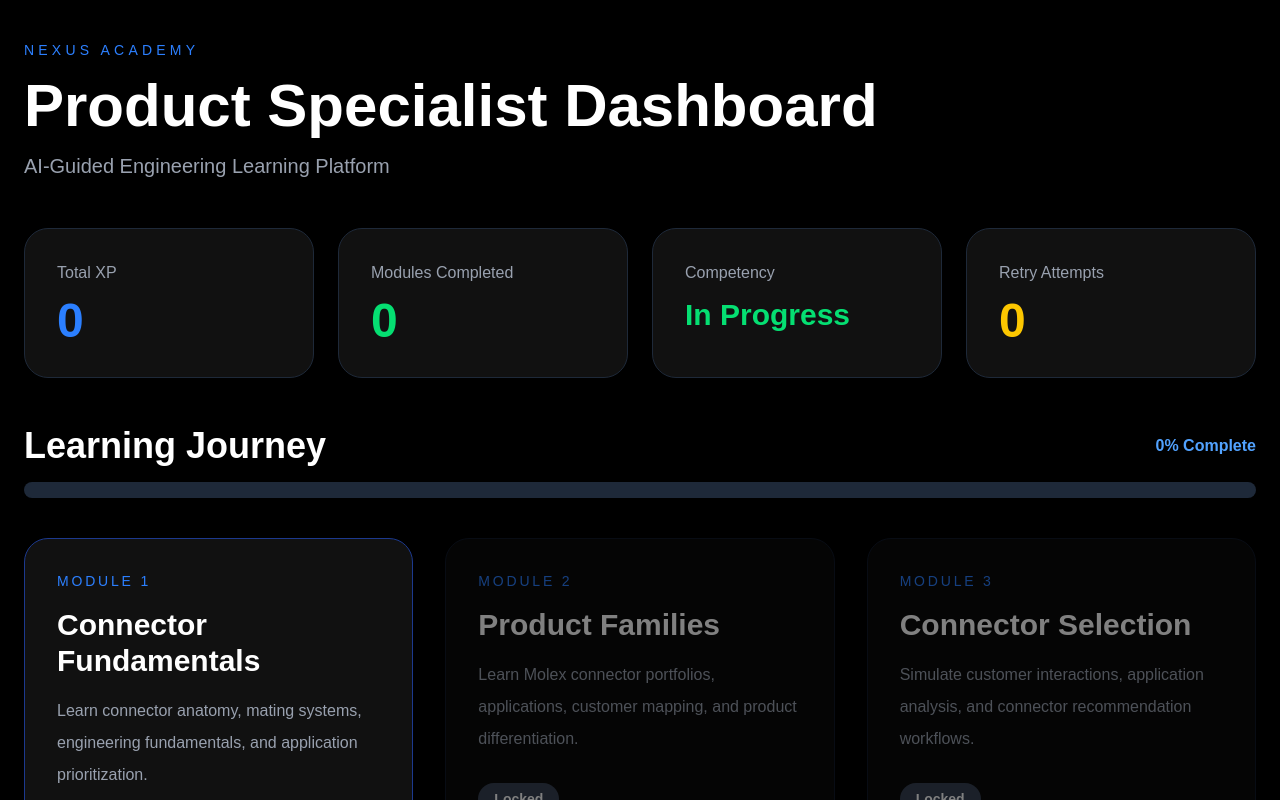
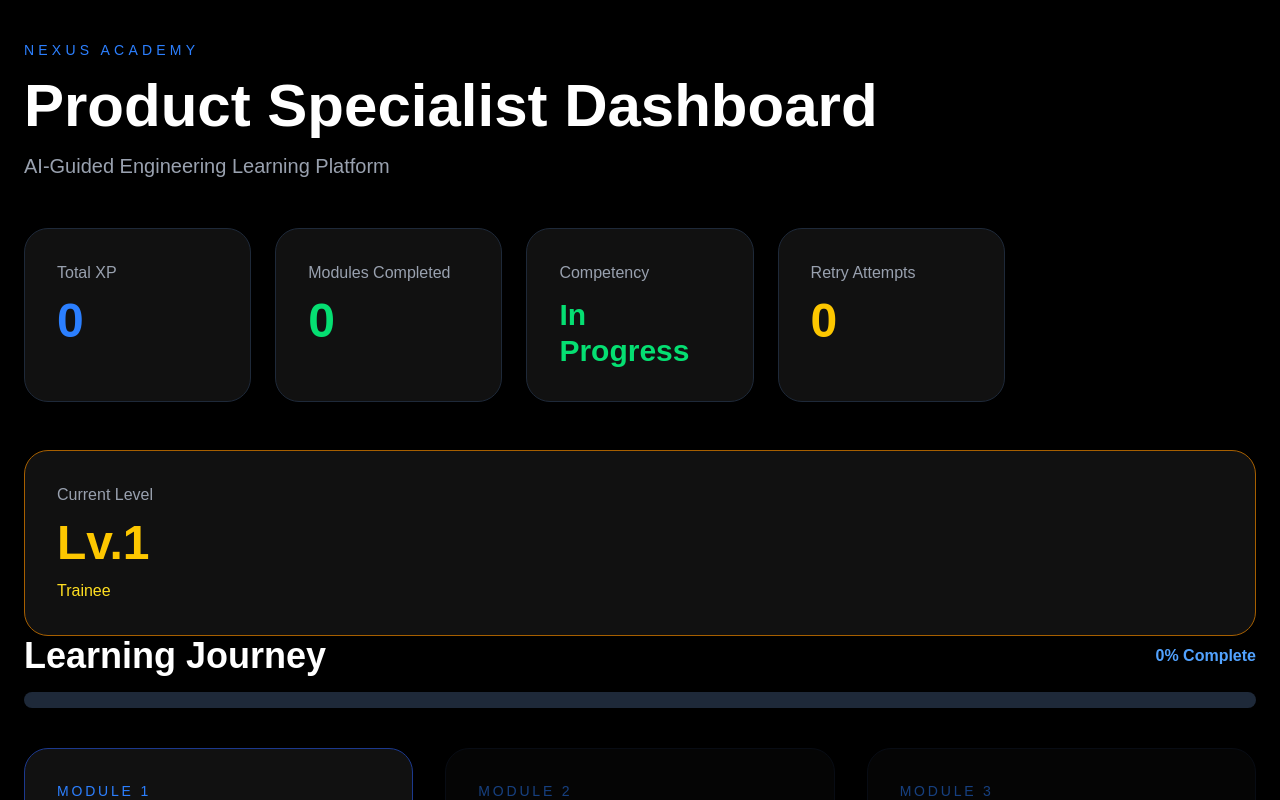
Before and after one commit to vishalawati08/nexus-academy-vishal, a Next.js app: page /dashboard in a window 1280 px wide. Shown: the top 800 px of the page. Built offline with nearby package versions, Linux system fonts and the light colour scheme.

Commit message:
Update page.tsx

```diff
--- a/src/app/dashboard/page.tsx
+++ b/src/app/dashboard/page.tsx
@@ -121,7 +121,7 @@ if (missionData) {
 
         {/* TOP STATS */}
 
-        <div className="grid md:grid-cols-4 gap-6 mb-12">
+        <div className="grid md:grid-cols-5 gap-6 mb-12">
 
           {/* XP */}
 
@@ -180,7 +180,23 @@ if (missionData) {
           </div>
 
         </div>
+        {/* LEVEL */}
 
+<div className="bg-[#111] border border-yellow-700 rounded-3xl p-8">
+
+  <p className="text-gray-400 mb-3">
+    Current Level
+  </p>
+
+  <h2 className="text-5xl font-bold text-yellow-400 mb-3">
+    Lv.{calculateLevel(xp).level}
+  </h2>
+
+  <p className="text-yellow-300">
+    {calculateLevel(xp).title}
+  </p>
+
+</div>
         {/* LEARNING PATH */}
 
         <section className="mb-14">
@@ -694,3 +710,40 @@ function readinessLevel(score: number) {
   };
 
 }
+
+function calculateLevel(xp: number) {
+
+  if (xp >= 400) {
+    return {
+      level: 5,
+      title: "Connector Expert",
+    };
+  }
+
+  if (xp >= 300) {
+    return {
+      level: 4,
+      title: "Senior Specialist",
+    };
+  }
+
+  if (xp >= 200) {
+    return {
+      level: 3,
+      title: "Product Specialist",
+    };
+  }
+
+  if (xp >= 100) {
+    return {
+      level: 2,
+      title: "Engineering Associate",
+    };
+  }
+
+  return {
+    level: 1,
+    title: "Trainee",
+  };
+
+}
```
